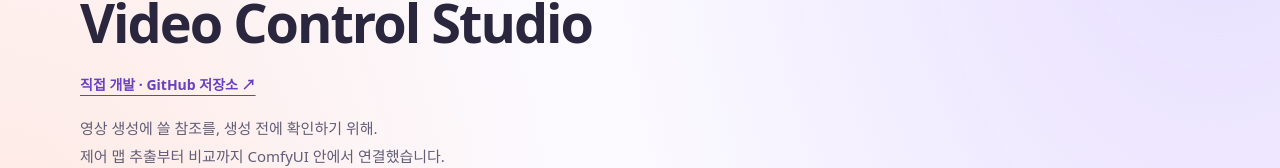
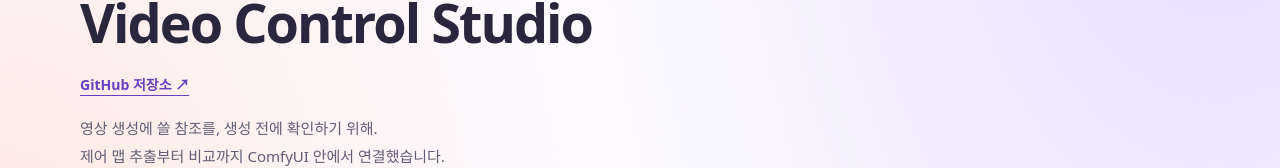
Before and after one commit to impacifist/creative-portfolio, a plain HTML site: page index.html in a window 1280 px wide. Both pictures are taken after a click on the tab "Video Control Studio". Shown: the part 258-426 px from the top of the page. Drawn offline with Linux system fonts and the light colour scheme.

Commit message:
Simplify Video Control Studio repository link label

```diff
--- a/index.html
+++ b/index.html
@@ -230,7 +230,7 @@
       <div class="inline-links section-links"><a href="#video-control-studio">직접 만든 Video Control Studio →</a><a href="#workflow">워크플로우 둘러보기 →</a><a href="#images">이미지 생성 사례 →</a></div>
     </section>
     <section id="video-control-studio" class="category-panel" role="tabpanel" aria-labelledby="portfolio-tab-video-control-studio" data-portfolio-panel tabindex="0" hidden>
-      <div class="page-intro"><span class="eyebrow">PERSONAL PROJECT / COMFYUI CUSTOM NODE</span><h1>Video Control Studio</h1><a class="project-repository" href="https://github.com/impacifist/ComfyUI-Video-Control-Studio" target="_blank" rel="noopener noreferrer">직접 개발 · GitHub 저장소 ↗</a><p>영상 생성에 쓸 참조를, 생성 전에 확인하기 위해.<br>제어 맵 추출부터 비교까지 ComfyUI 안에서 연결했습니다.</p></div>
+      <div class="page-intro"><span class="eyebrow">PERSONAL PROJECT / COMFYUI CUSTOM NODE</span><h1>Video Control Studio</h1><a class="project-repository" href="https://github.com/impacifist/ComfyUI-Video-Control-Studio" target="_blank" rel="noopener noreferrer">GitHub 저장소 ↗</a><p>영상 생성에 쓸 참조를, 생성 전에 확인하기 위해.<br>제어 맵 추출부터 비교까지 ComfyUI 안에서 연결했습니다.</p></div>
       <article class="project-row"><div class="project-number" aria-hidden="true">01</div><div><h2>움직임과 구조를 읽는 세 가지 방법</h2><p class="project-lead">영상에서 움직임과 구조를 추출하고,<br>같은 프레임에서 비교합니다.</p>
         <p>Pose·Depth·Canny 제어 맵을 만드는 ComfyUI 커스텀 노드입니다. 필요한 구간을 추출하고 원본과 결과를 A/B로 비교한 뒤, 영상 생성에 사용할 참조로 전달합니다.</p>
         <ol class="vlm-process" aria-label="세 가지 제어 맵의 역할">
```
Also changed, not shown: 1 other file.
